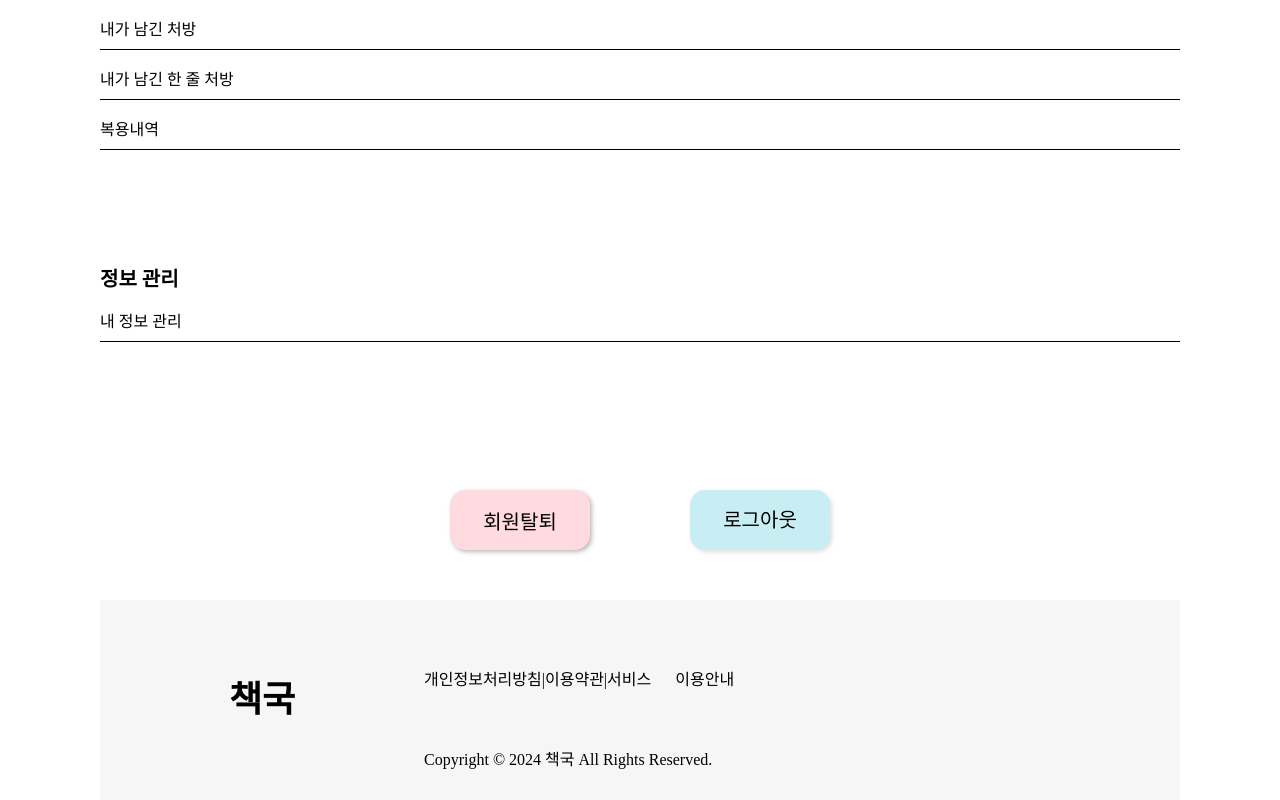
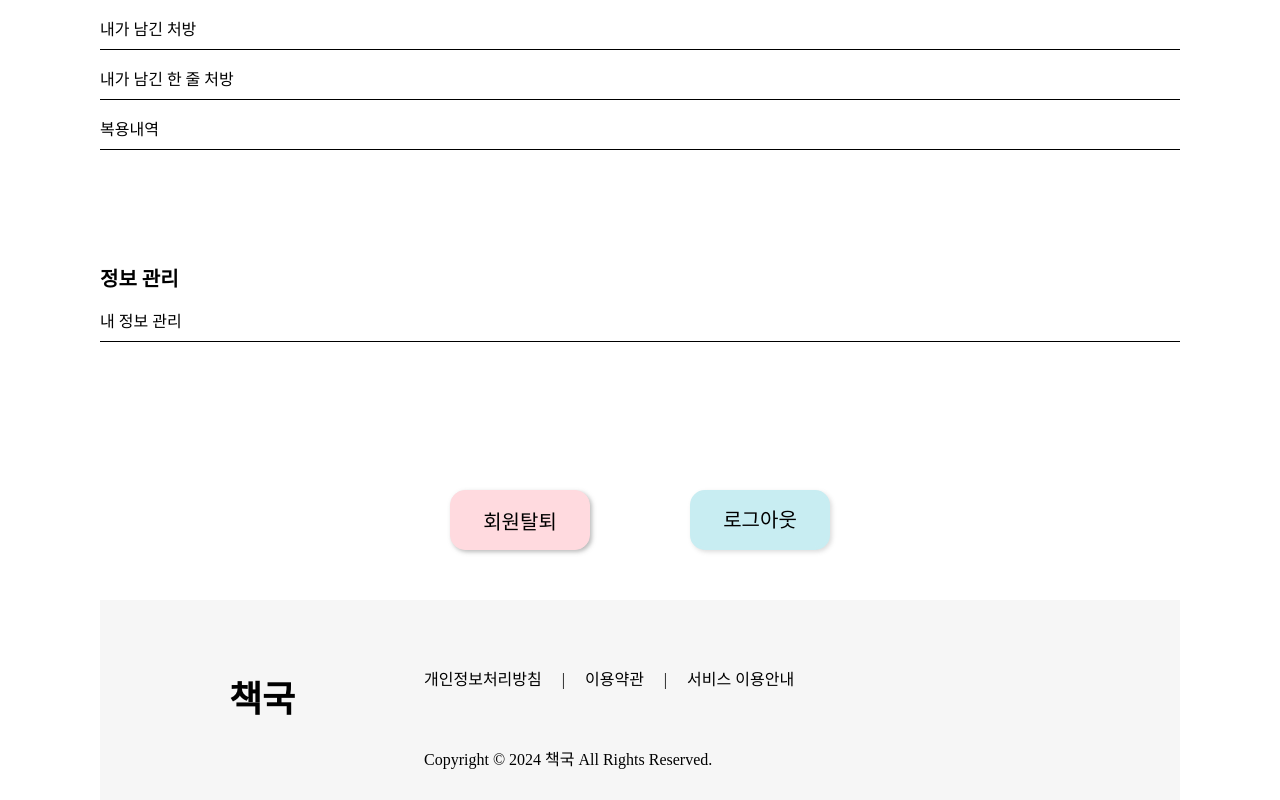
Before and after one commit to kw-bookmedicine/frontend, a React (Create React App) app: page /mypage in a window 1280 px wide. Shown: the part 618-1418 px from the top of the page. Built offline with nearby package versions, Linux system fonts and the light colour scheme; no server answers; a web font is replaced by a local one.

Commit message:
:lipstick: Style: 푸터 디자인 수정

```diff
--- a/src/styles/Footer.module.css
+++ b/src/styles/Footer.module.css
@@ -58,7 +58,7 @@
 	font-style: normal;
 	line-height: 40px;
 	color: #000;
-	word-spacing: 20px;
+	margin-right: 20px;
 }
 
 .footer_right_bottom_wrapper {
```
